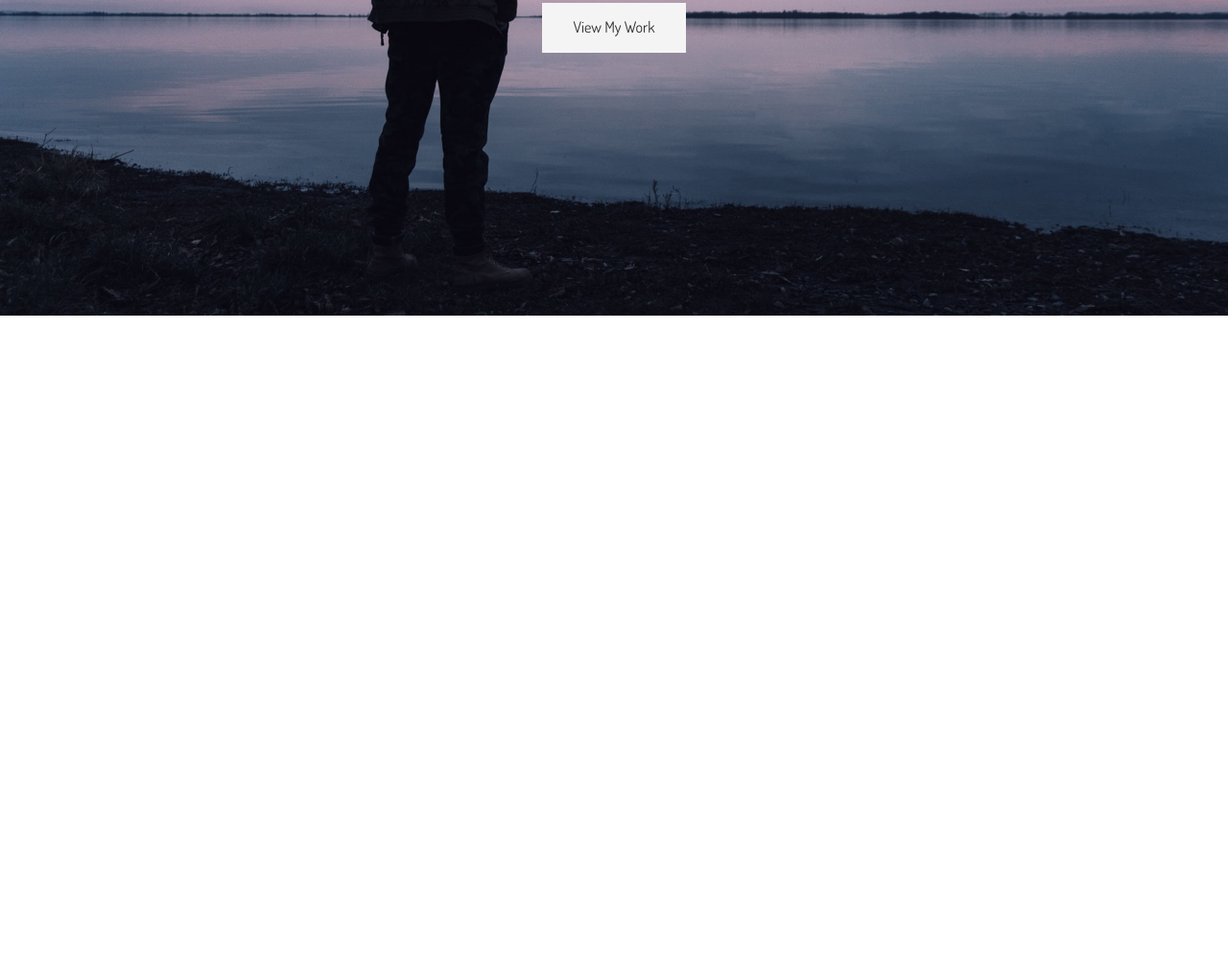
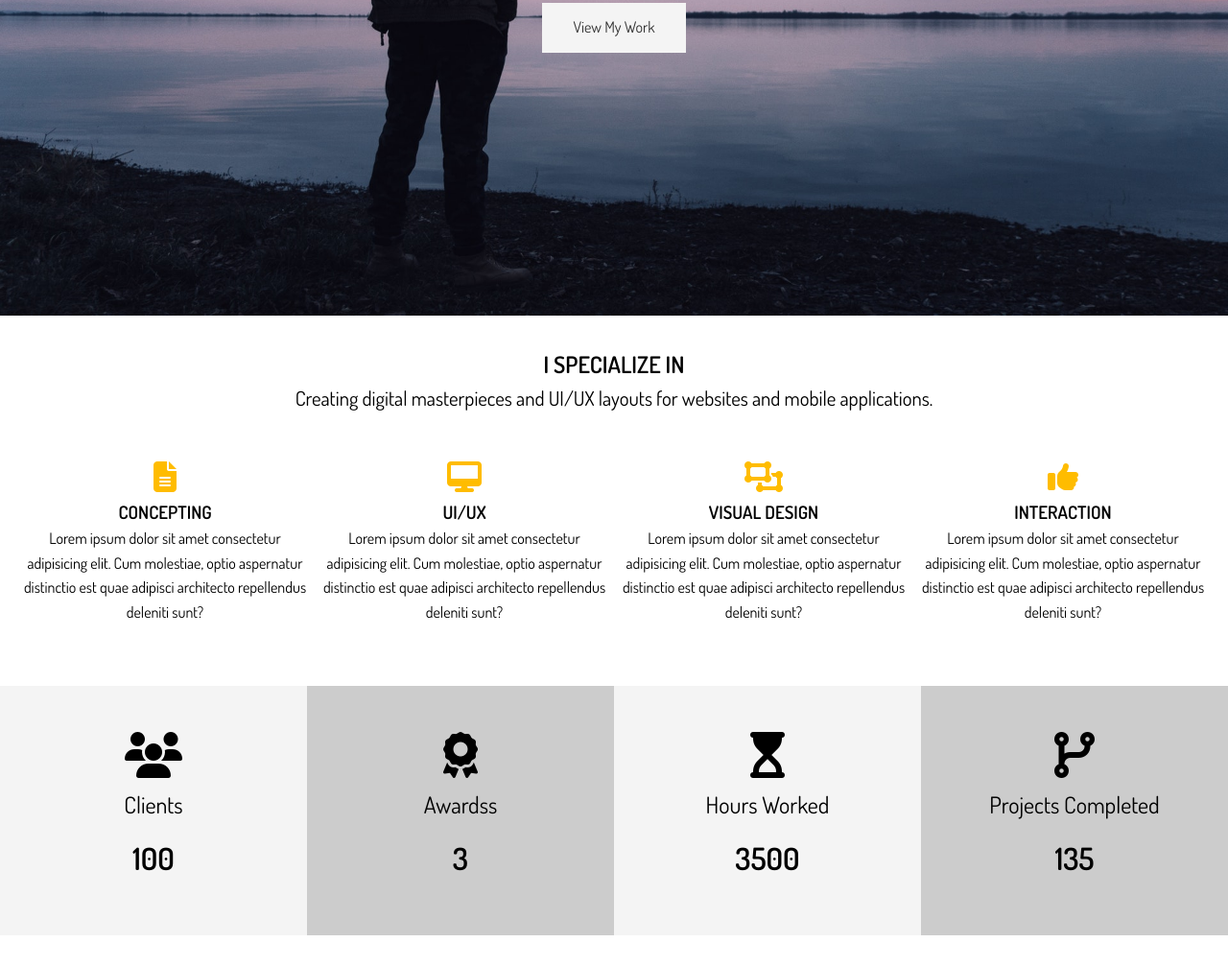
Before and after one commit to chrisricola/sassPortfolio, a website: page dist/index.html in a window 1280 px wide. Shown: the part 471-1478 px from the top of the page at 96% size. Before the commit the page ends 800 px from the top, so only its background shows below. Drawn offline with Linux system fonts and the light colour scheme.

Commit message:
added two new sections to home page, stats section A and B, added styling for both sections

```diff
--- a/scss/_utlities.scss
+++ b/scss/_utlities.scss
@@ -48,3 +48,37 @@ input[class^='btn-']:hover {
 .text-center {
     text-align: center;
 }
+
+// Padding
+
+.py {
+    &-1 {
+        padding: 1rem 0;
+    }
+    &-2 {
+        padding: 2rem 0;
+    }
+    &-3 {
+        padding: 3rem 0;
+    }
+    &-4 {
+        padding: 4rem 0;
+    }
+}
+
+// Margin
+
+.my {
+    &-1 {
+        margin: 1rem 0;
+    }
+    &-2 {
+        margin: 2rem 0;
+    }
+    &-3 {
+        margin: 3rem 0;
+    }
+    &-4 {
+        margin: 4rem 0;
+    }
+}
--- a/scss/main.scss
+++ b/scss/main.scss
@@ -91,6 +91,55 @@ img {
 
     // Header inner
     &-inner {
-
     }
 }
+
+// Homes Sections
+
+#home {
+    &-a {
+        .specials {
+            margin-top: 3rem;
+            display: grid;
+            grid-gap: 1rem;
+            grid-template-columns: repeat(4, 1fr);
+
+        .fas {
+            color: $main-color;
+            padding-bottom: 0.4rem;
+        }
+        }
+    }
+
+    &-b {
+        .stats {
+            display: grid;
+            grid-template-columns: repeat(4, 1fr);
+
+            li {
+                line-height: 2;
+
+                &.stats-title {
+                    font-size: 1.5rem;
+                }
+
+                &.stats-number {
+                    font-size: 2rem;
+                    font-weight: bold;
+                }
+            }
+
+            div {
+                padding: 3rem;
+
+                &:nth-child(odd) {
+                    background: $light-color;
+                }
+
+                &:nth-child(even) {
+                    background: $medium-color;
+                }
+            }
+        }
+    }
+}
```
Also changed, not shown: dist/css/main.css, dist/index.html.
